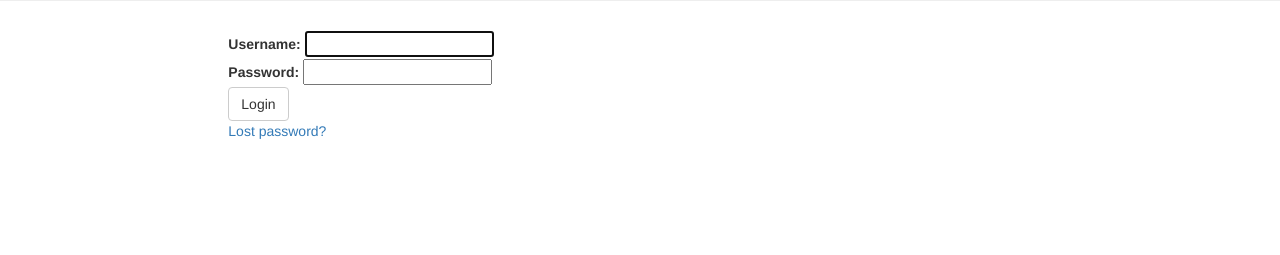
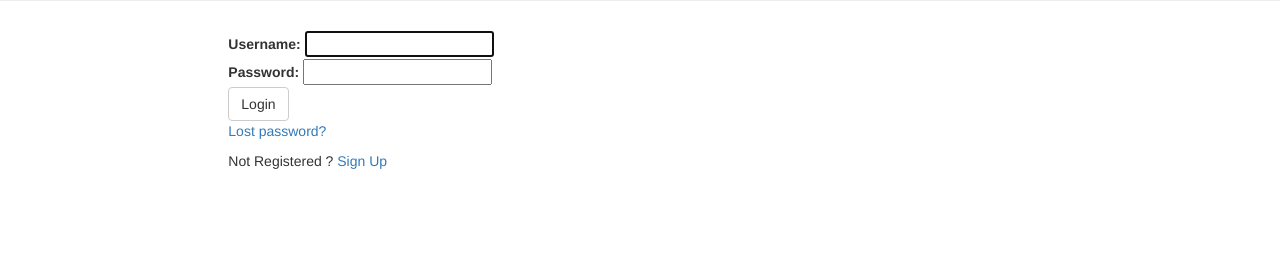
Before and after one commit to KRT2305/SENG330, a Django app: page /accounts/login/ in a window 1280 px wide. Shown: the part 239-494 px from the top of the page. Run offline with Django 3.2, Linux system fonts and the light colour scheme; some libraries are stand-ins or nearby versions.

Commit message:
Update login.html

```diff
--- a/Project/car_share/auto/templates/registration/login.html
+++ b/Project/car_share/auto/templates/registration/login.html
@@ -40,6 +40,6 @@
 
 {# Assumes you setup the password_reset view in your URLconf #}
 <p><a href="{% url 'password_reset' %}">Lost password?</a></p>
-
+<p>Not Registered ? <a href="{% url 'signup' %}">Sign Up</a></p>
 {% endblock %}
 </div>
```
